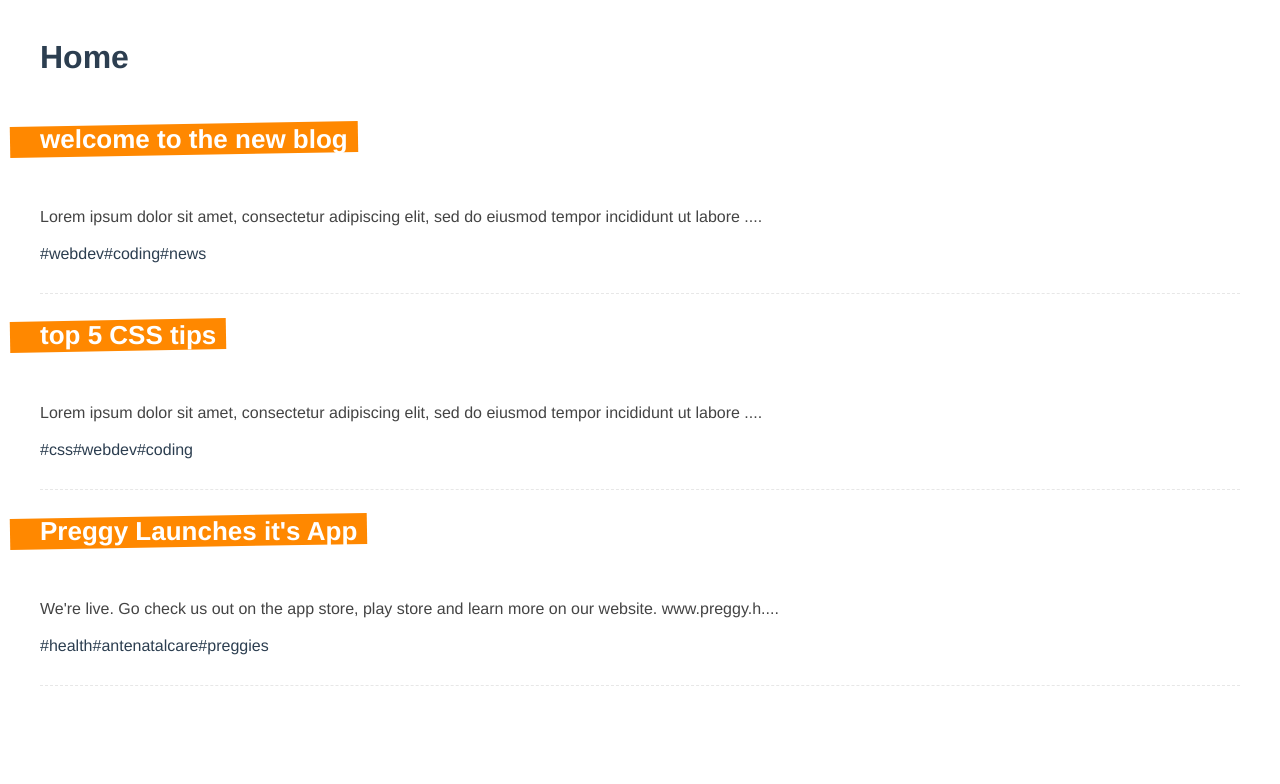
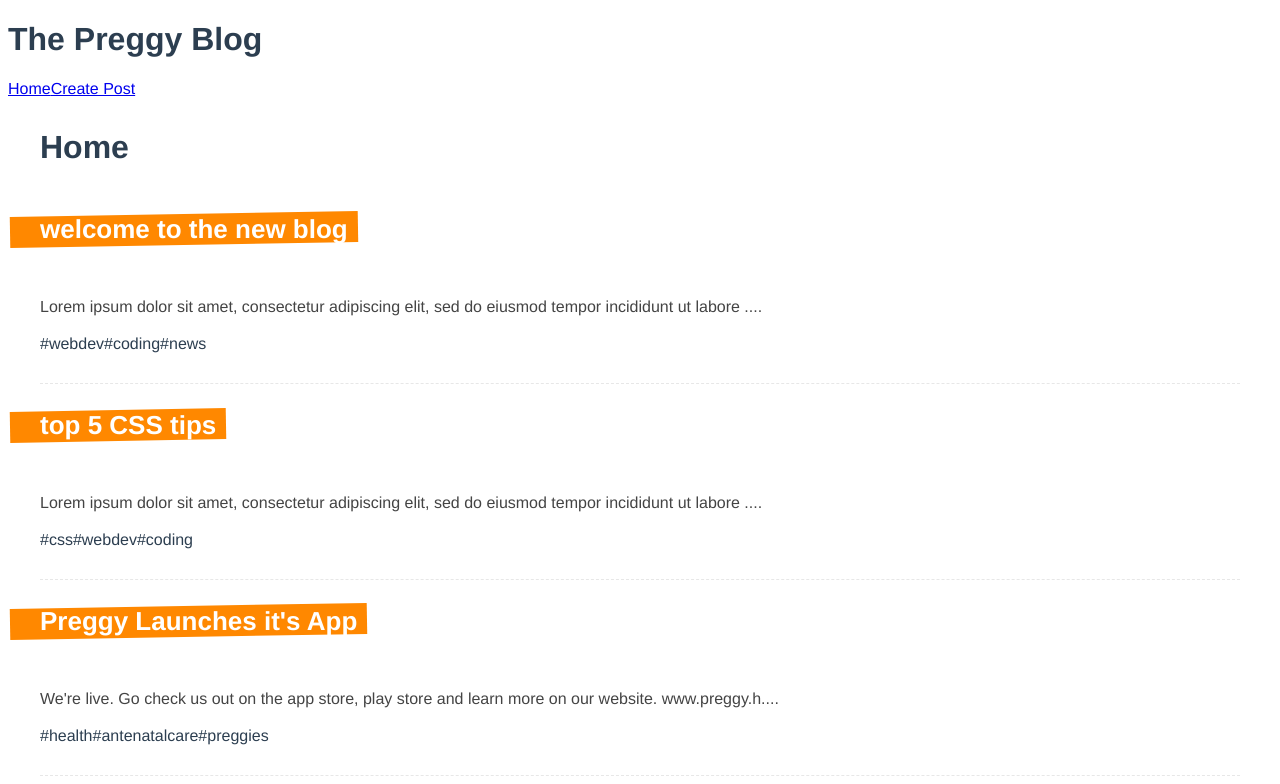
Before and after one commit to NNEUID/preggy-blog, a Vue app: page / in a window 1280 px wide. Shown: the top 784 px of the page. Built offline with nearby package versions, Linux system fonts and the light colour scheme; data requests are answered from the project's data file.

Commit message:
create Navbar component and routes

```diff
--- a/src/App.vue
+++ b/src/App.vue
@@ -1,7 +1,15 @@
 <template>
+  <Navbar />
   <router-view />
 </template>
-
+<script>
+import Navbar from './components/Navbar.vue';
+export default {
+  components: {
+    Navbar
+  }
+}
+</script>
 <style>
 #app {
   font-family: Avenir, Helvetica, Arial, sans-serif;
--- /dev/null
+++ b/src/components/Navbar.vue
@@ -0,0 +1,19 @@
+<template>
+  <header>
+    <h1>The Preggy Blog</h1>
+    <nav>
+      <router-link :to="{ name: 'home' }">Home</router-link>
+      <router-link :to="{ name: 'create' }">Create Post</router-link>
+    </nav>
+  </header>
+</template>
+
+<script>
+export default {
+
+}
+</script>
+
+<style>
+
+</style>
```
